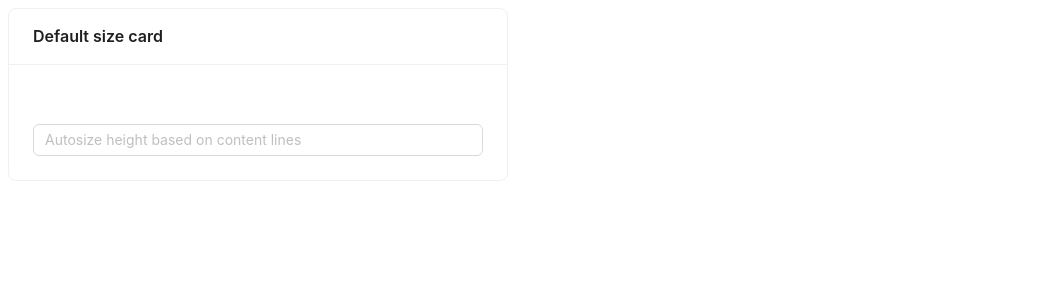
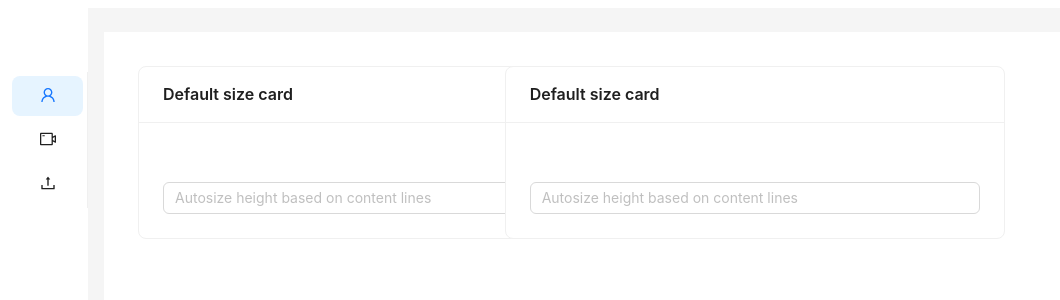
Before and after one commit to FullstackRakibul/FSTester, a Vue app: page / in a window 1280 px wide. Shown: the top 300 px of the page, without its empty margins (0-1060 px from the left). Built offline with nearby package versions, Linux system fonts and the light colour scheme.

Commit message:
layout set

```diff
--- a/package.json
+++ b/package.json
@@ -4,7 +4,7 @@
   "version": "0.0.0",
   "type": "module",
   "scripts": {
-    "dev": "vite",
+    "dev": "vite --host",
     "build": "vue-tsc -b && vite build",
     "preview": "vite preview"
   },
--- a/src/App.vue
+++ b/src/App.vue
@@ -1,9 +1,62 @@
-<script setup lang="ts">
+<template>
+  <a-layout style="min-height: 100vh;">
+    <a-layout-sider
+      v-model:collapsed="collapsed"
+      collapsible
+      :trigger="null"
+      :collapsed-width="80"
+      width="200"
+     style="background-color: white;"
+    >
+      <div class="logo" />
+      <a-menu v-model:selectedKeys="selectedKeys" mode="inline">
+        <a-menu-item key="1">
+          <user-outlined />
+          <span>User</span>
+        </a-menu-item>
+        <a-menu-item key="2">
+          <video-camera-outlined />
+          <span>Camera</span>
+        </a-menu-item>
+        <a-menu-item key="3">
+          <upload-outlined />
+          <span>Upload</span>
+        </a-menu-item>
+      </a-menu>
+    </a-layout-sider>
+    <a-layout>
+      <a-layout-content
+        :style="{ margin: '24px 16px', padding: '24px', background: '#fff', overflow: 'auto'}"
+      >
+        <div style="padding: 10px; min-height:fit-content;">
+          <OperationDashboard/>
+        </div>
+      </a-layout-content>
+    </a-layout>
+  </a-layout>
+</template>
+
+<script lang="ts" setup>
+import { ref } from 'vue';
+import {
+  UserOutlined,
+  VideoCameraOutlined,
+  UploadOutlined,
+} from '@ant-design/icons-vue';
 import HelloWorld from './components/HelloWorld.vue';
+import OperationDashboard from './components/core/OperationDashboard.vue';
+
+const selectedKeys = ref<string[]>(['1']);
+const collapsed = ref<boolean>(true);
 </script>
 
-<template>
-  <HelloWorld />
-</template>
+<style>
+/* Customize the logo section */
+.logo {
+  height: 32px;
+  background: rgba(255, 255, 255, 0.3);
+  margin: 16px;
+}
 
-<style scoped></style>
+/* Apply custom styles for sidebar and layout */
+</style>
--- /dev/null
+++ b/src/components/core/OperationDashboard.vue
@@ -0,0 +1,44 @@
+
+<script setup lang="ts">
+import { ref } from 'vue'
+
+const textvalue = ref<string>('');
+
+const submitTextValue = (event: Event) => {
+  const submitValue = event.target as HTMLInputElement | null
+  textvalue.value = submitValue?.value ? submitValue.value : 'Please enter input first.'
+  console.log(submitValue?.value ? submitValue.value : 'Please enter input first.');
+}
+
+</script>
+
+
+<template>
+  <a-row gutter="16">
+    <a-col
+      span="8"
+    >
+      <a-card title="Default size card" style="width: 500px">
+        <div class="flex flex-col items-center justify-cente">
+          <h2 class="text-2xl font-bold text-blue-600 mb-4">{{ textvalue }}</h2>
+          <a-textarea v-model:value="textvalue" @keyup.enter="submitTextValue"
+            placeholder="Autosize height based on content lines" auto-size />
+
+        </div>
+      </a-card>
+    </a-col>
+    <a-col
+      span="16"
+    >
+    <a-card title="Default size card" style="width: 500px">
+    <div class="flex flex-col items-center justify-cente">
+      <h2 class="text-2xl font-bold text-blue-600 mb-4">{{ textvalue }}</h2>
+      <a-textarea v-model:value="textvalue" @keyup.enter="submitTextValue"
+        placeholder="Autosize height based on content lines" auto-size />
+
+    </div>
+  </a-card>
+    </a-col>
+  </a-row>
+
+</template>
```
Also changed, not shown: components.d.ts (+9 -1 lines).
